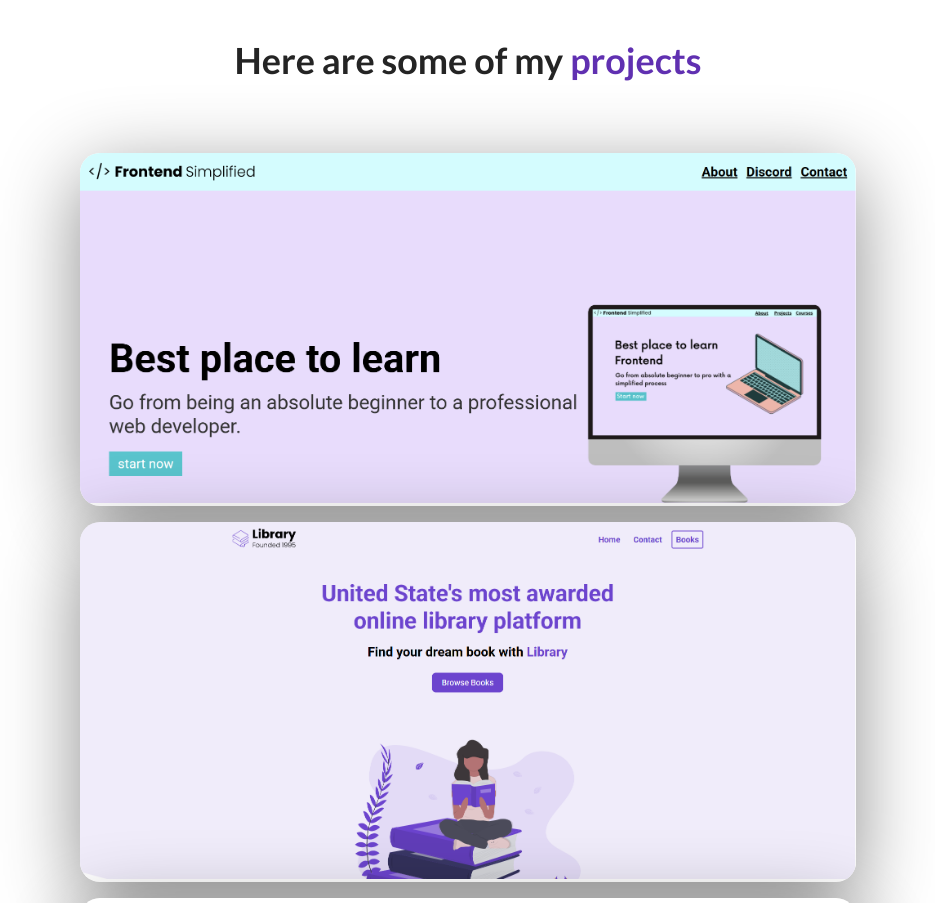
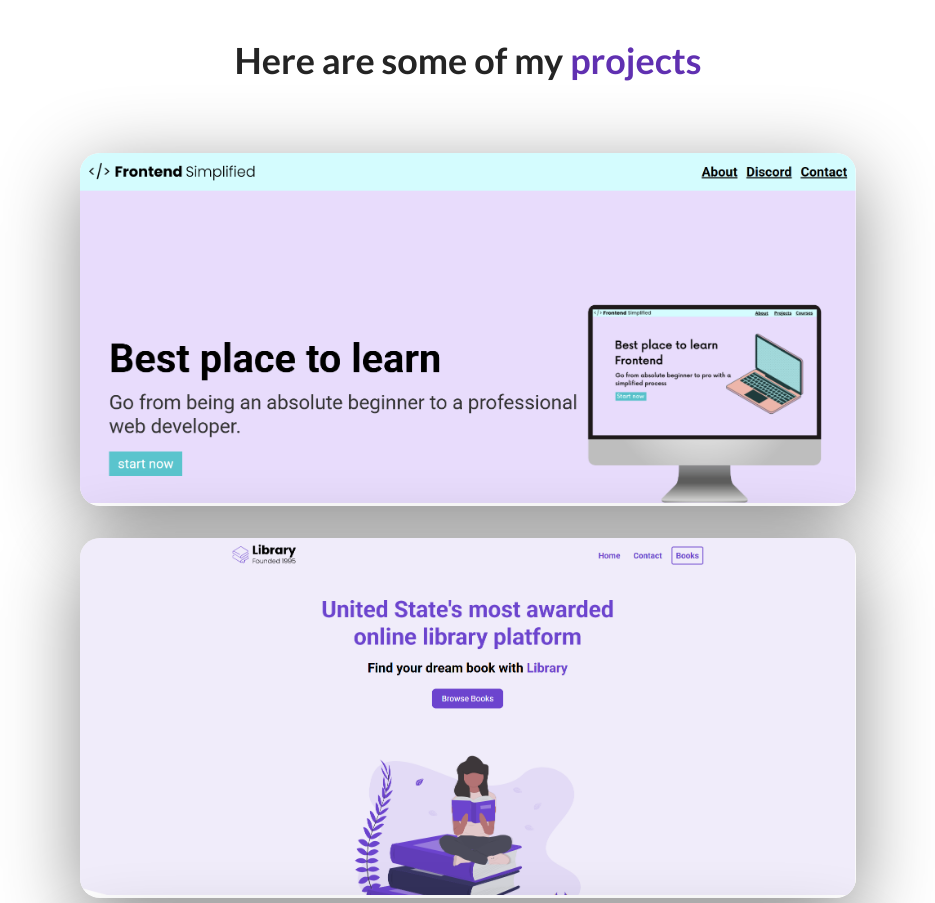
Before and after one commit to muh-dixon/FES-Institute, a plain HTML site: page Turorial Portfolio/portfolio.html in a window 1280 px wide. Shown: the part 1340-2243 px from the top of the page, without its empty margins (172-1107 px from the left). Drawn offline with Linux system fonts and the light colour scheme.

Commit message:
changed margin to padding for a better look!

```diff
--- a/Turorial Portfolio/style.css
+++ b/Turorial Portfolio/style.css
@@ -324,7 +324,7 @@ nav{
 /*Projects*/
 
 .project {
-    margin: 16px 0;
+    padding: 16px 0;
 }
 
 .project__img {
```
